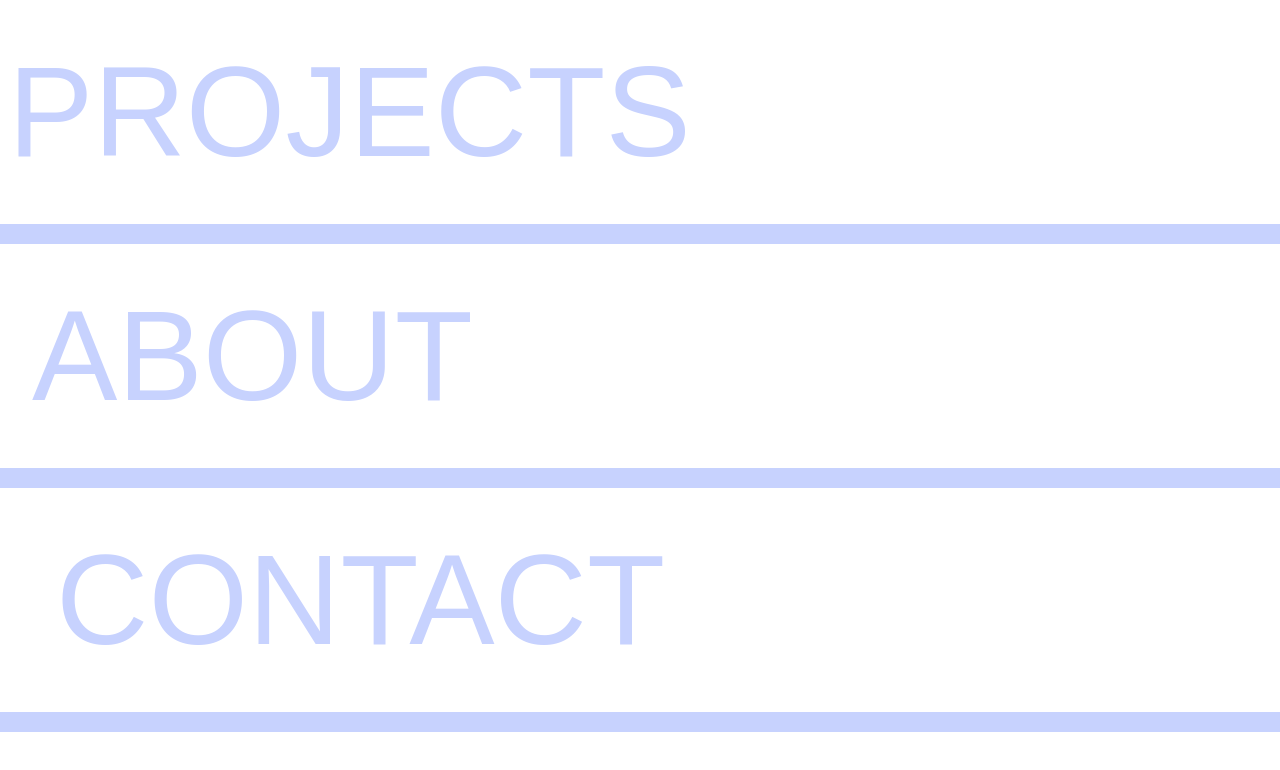
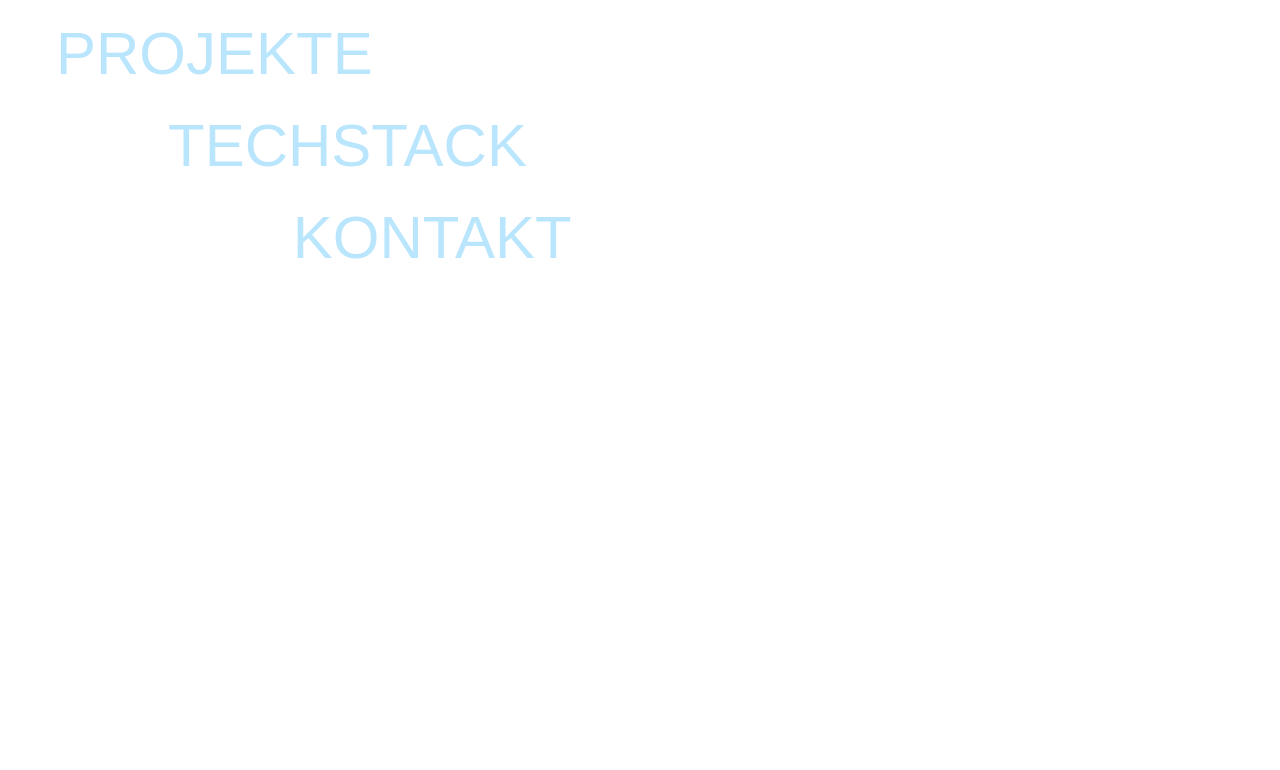
Before and after one commit to CivanErbay/newportfolio, a Vue app: page / in a window 1280 px wide. Shown: the top 770 px of the page. Built offline with nearby package versions, Linux system fonts and the light colour scheme; a web font is replaced by a local one.

Commit message:
add basic nav logic

```diff
--- a/src/App.vue
+++ b/src/App.vue
@@ -1,15 +1,16 @@
 <script setup lang="ts">
-import Landing from "@/components/views/Landing.vue";
+import Nav from "@/components/views/Nav.vue";
 </script>
 
 <template>
-  <header>
-    <!-- <img alt="Vue logo" class="logo" src="./assets/logo.svg" width="125" height="125" /> -->
-    <Landing />
-  </header>
+  <div class="max-w-xl px-4 md:px-8 lg:px-12">
+    <header>
+      <!-- <img alt="Vue logo" class="logo" src="./assets/logo.svg" width="125" height="125" /> -->
+      <Nav />
+    </header>
 
-  <main></main>
+    <main></main>
+  </div>
 </template>
 
-<style scoped>
-</style>
+<style scoped></style>
--- a/src/components/reusable/LandingElement.vue
+++ /dev/null
@@ -1,18 +0,0 @@
-<template>
-  <div class="cursor-pointer">
-    <div
-      class="font-code-latin text-indigo-200 text-6xl md:text-8xl lg:text-9xl my-12"
-    >
-      <h3 :class="marginLeft"><slot></slot></h3>
-    </div>
-    <div class="border-b-[20px] border-indigo-200 w-full"></div>
-  </div>
-</template>
-
-<script setup lang="ts">
-defineProps<{
-  marginLeft: string;
-}>();
-</script>
-
-<style lang="scss" scoped></style>
--- /dev/null
+++ b/src/components/reusable/NavElement.vue
@@ -0,0 +1,27 @@
+<template>
+  <div class="cursor-pointer">
+    <div
+      :class="styles"
+      class="font-code-latin w-fit text-3xl md:text-5xl lg:text-6xl pt-6"
+    >
+      <a
+        class="group text-sky-200 transition duration-300"
+        :class="{ 'text-xl': isSmall }"
+        ><slot></slot>
+        <span
+          class="block max-w-0 group-hover:max-w-full transition-all duration-500 h-2 bg-sky-200"
+        ></span>
+      </a>
+    </div>
+    <!-- <div class="border-b-[20px] border-white w-full"></div> -->
+  </div>
+</template>
+
+<script setup lang="ts">
+defineProps<{
+  styles: string;
+  isSmall: any;
+}>();
+</script>
+
+<style lang="scss" scoped></style>
--- a/src/components/views/Landing.vue
+++ /dev/null
@@ -1,18 +0,0 @@
-<script setup lang="ts">
-import LandingElement from "@/components/reusable/LandingElement.vue";
-/* defineProps<{
-  msg: string;
-}>(); */
-</script>
-
-<template>
-  <div>
-    <LandingElement :margin-left="'ml-2'">PROJECTS</LandingElement>
-
-    <LandingElement :margin-left="'ml-8'">ABOUT</LandingElement>
-
-    <LandingElement :margin-left="'ml-14'">CONTACT</LandingElement>
-  </div>
-</template>
-
-<style scoped></style>
--- /dev/null
+++ b/src/components/views/Nav.vue
@@ -0,0 +1,51 @@
+<script setup lang="ts">
+import { ref } from "vue";
+import NavElement from "@/components/reusable/NavElement.vue";
+
+const currNav = ref("");
+</script>
+
+<template>
+  <nav
+    :class="{ relative: !currNav.length }"
+    class="transition-all duration-500"
+  >
+    <NavElement
+      @click="
+        () => {
+          currNav = 'projects';
+        }
+      "
+      :class="{ absolute: currNav.length }"
+      :styles="'ml-2'"
+      :is-small="currNav != 'projects' && currNav.length"
+      >PROJEKTE</NavElement
+    >
+
+    <NavElement
+      @click="
+        () => {
+          currNav = 'techstack';
+        }
+      "
+      :class="{ 'absolute top-0 left-[25%]': currNav.length }"
+      :styles="'ml-[25%]'"
+      :is-small="currNav != 'techstack' && currNav.length"
+      >TECHSTACK</NavElement
+    >
+
+    <NavElement
+      @click="
+        () => {
+          currNav = 'contact';
+        }
+      "
+      :class="{ 'absolute top-0 left-[50%]': currNav.length }"
+      :styles="'ml-[51%]'"
+      :is-small="currNav != 'contact' && currNav.length"
+      >KONTAKT</NavElement
+    >
+  </nav>
+</template>
+
+<style scoped></style>
```
Also changed, not shown: src/index.css (deleted).
